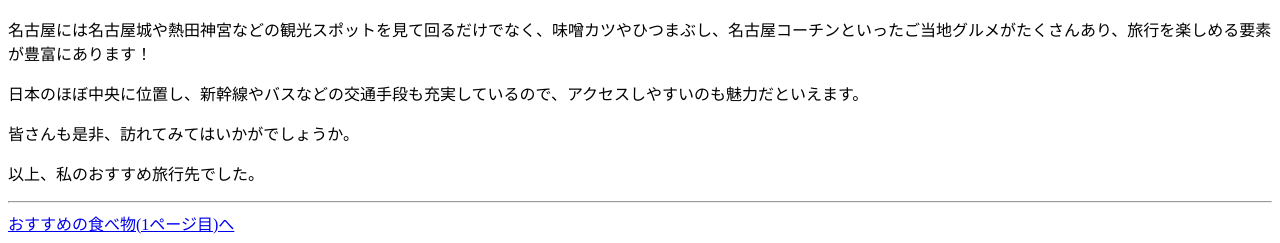
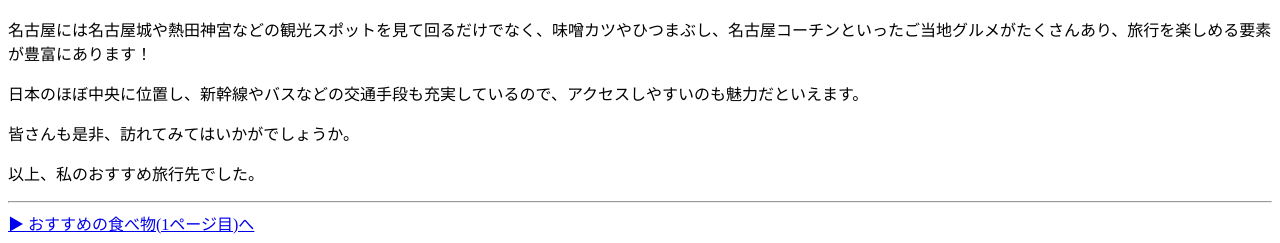
Before and after one commit to omu-aaa24316/omu-aaa24316.github.io-web-task2, a plain HTML site: page second.html in a window 1280 px wide. Shown: the part 589-832 px from the top of the page. Drawn offline with Linux system fonts and the light colour scheme.

Commit message:
Update second.html

```diff
--- a/second.html
+++ b/second.html
@@ -30,7 +30,7 @@
 
         <hr>
 
-      <a href="index.html">おすすめの食べ物(1ページ目)へ</a>
+      <a href="index.html">▶ おすすめの食べ物(1ページ目)へ</a>
 
     </div>
 
```
